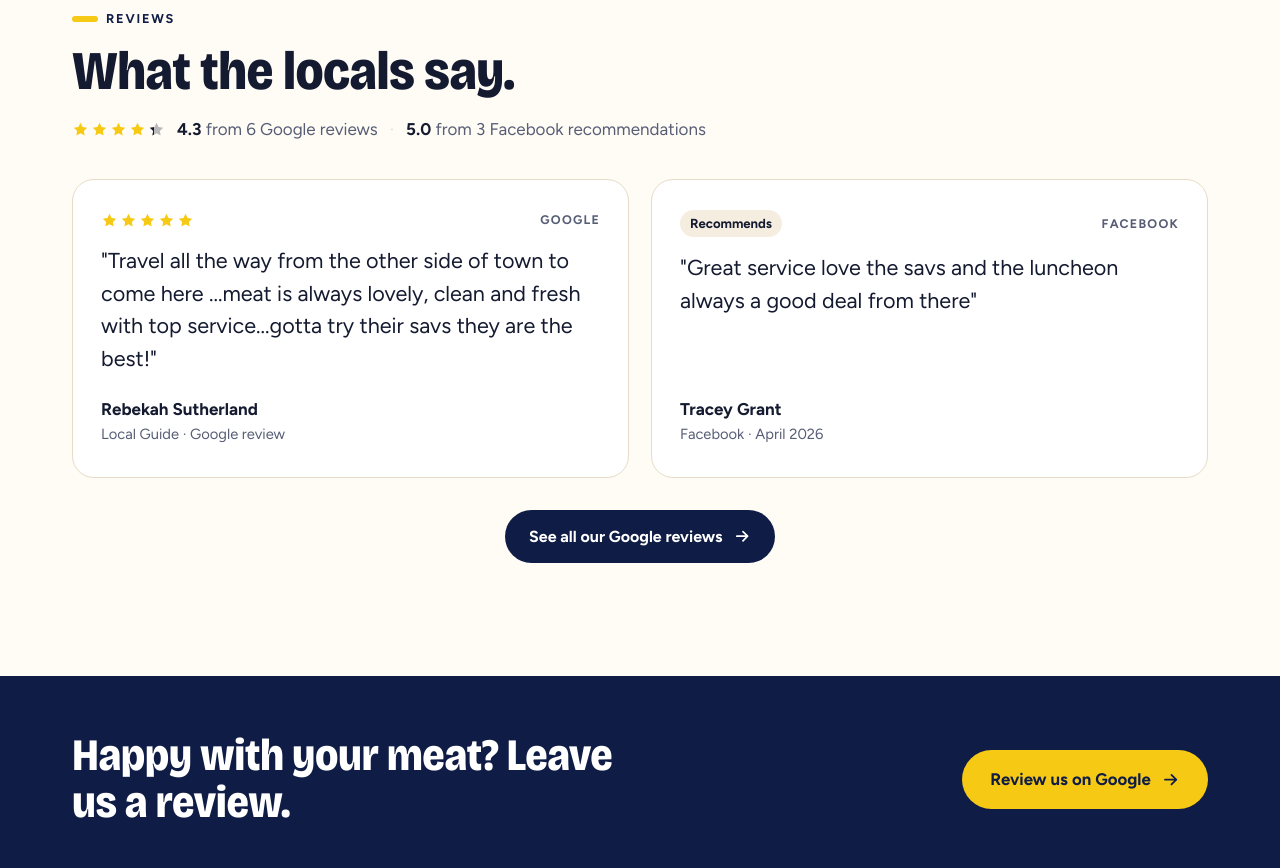
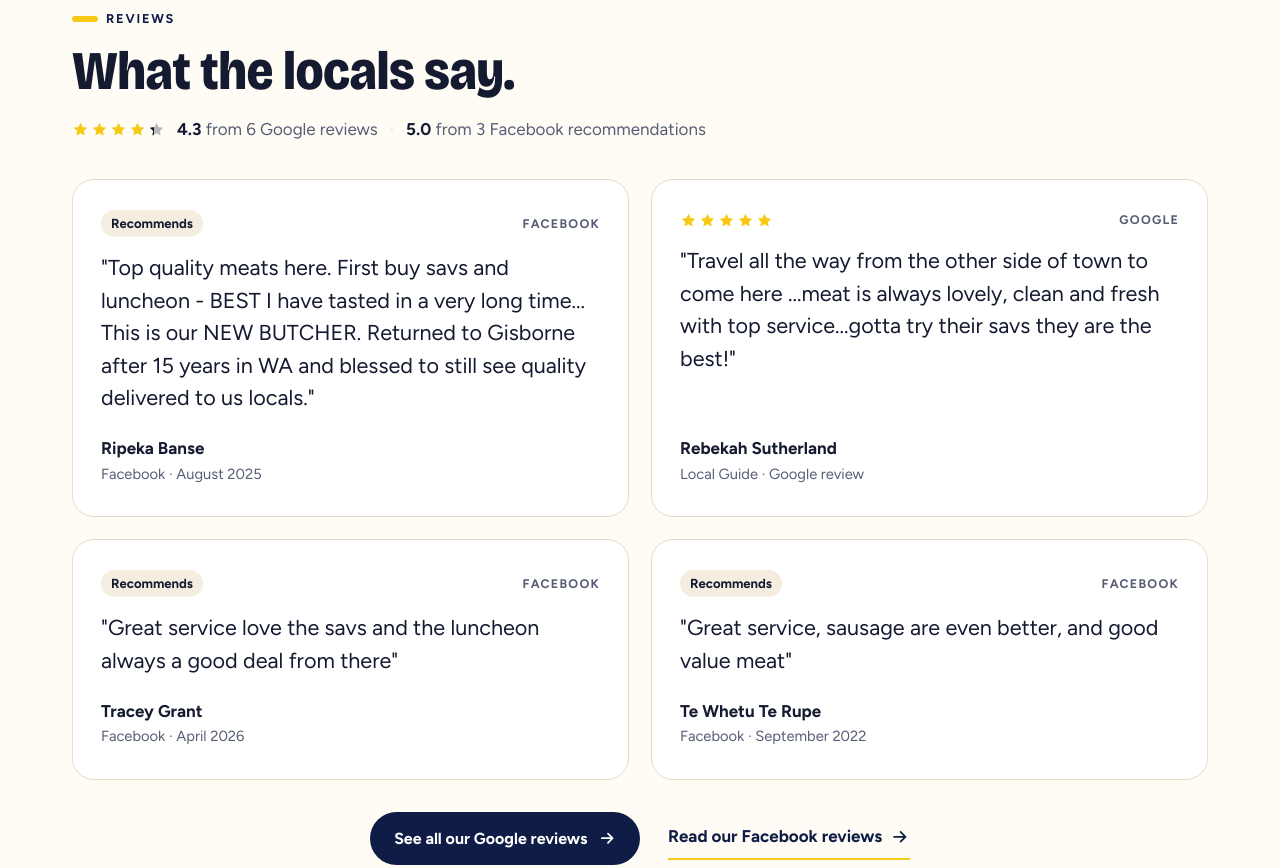
Before and after one commit to scaledsolutionsnz-sketch/london-street-butchery-demo, a plain HTML site: page index.html in a window 1280 px wide. Shown: the part 6912-7780 px from the top of the page. Drawn offline with nearby package versions, Linux system fonts and the light colour scheme.

Commit message:
Add Ripeka Banse and Te Whetu Te Rupe's Facebook reviews
Four written reviews now (three Facebook, one Google), plus a link to the
Facebook reviews tab next to the Google one.

Co-Authored-By: Claude Opus 5.5 <noreply@anthropic.com>

```diff
--- a/index.html
+++ b/index.html
@@ -348,6 +348,11 @@
     </div>
     <div class="reviews">
       <figure class="review pop">
+        <div class="review-top"><span class="rec">Recommends</span><span class="src">Facebook</span></div>
+        <blockquote>"Top quality meats here. First buy savs and luncheon - BEST I have tasted in a very long time... This is our NEW BUTCHER. Returned to Gisborne after 15 years in WA and blessed to still see quality delivered to us locals."</blockquote>
+        <figcaption><strong>Ripeka Banse</strong><span>Facebook · August 2025</span></figcaption>
+      </figure>
+      <figure class="review pop">
         <div class="review-top"><span class="stars" aria-label="5 out of 5 stars"><svg><use href="#i-star"/></svg><svg><use href="#i-star"/></svg><svg><use href="#i-star"/></svg><svg><use href="#i-star"/></svg><svg><use href="#i-star"/></svg></span><span class="src">Google</span></div>
         <blockquote>"Travel all the way from the other side of town to come here ...meat is always lovely, clean and fresh with top service...gotta try their savs they are the best!"</blockquote>
         <figcaption><strong>Rebekah Sutherland</strong><span>Local Guide · Google review</span></figcaption>
@@ -357,8 +362,13 @@
         <blockquote>"Great service love the savs and the luncheon always a good deal from there"</blockquote>
         <figcaption><strong>Tracey Grant</strong><span>Facebook · April 2026</span></figcaption>
       </figure>
+      <figure class="review pop">
+        <div class="review-top"><span class="rec">Recommends</span><span class="src">Facebook</span></div>
+        <blockquote>"Great service, sausage are even better, and good value meat"</blockquote>
+        <figcaption><strong>Te Whetu Te Rupe</strong><span>Facebook · September 2022</span></figcaption>
+      </figure>
     </div>
-    <p class="center pop"><a class="btn btn-navy" href="https://www.google.com/search?q=London+Street+Butchery+Gisborne#lrd=0x6d66784df0d39e2f:0x1c886b2f91eee3c3,1,,,," target="_blank" rel="noopener">See all our Google reviews <svg class="ic"><use href="#i-arrow"/></svg></a></p>
+    <p class="center pop review-links"><a class="btn btn-navy" href="https://www.google.com/search?q=London+Street+Butchery+Gisborne#lrd=0x6d66784df0d39e2f:0x1c886b2f91eee3c3,1,,,," target="_blank" rel="noopener">See all our Google reviews <svg class="ic"><use href="#i-arrow"/></svg></a><a class="link" href="https://www.facebook.com/profile.php?id=100086266177561&amp;sk=reviews" target="_blank" rel="noopener">Read our Facebook reviews <svg class="ic"><use href="#i-arrow"/></svg></a></p>
   </div>
 </section>
 
--- a/styles.css
+++ b/styles.css
@@ -224,6 +224,7 @@ p { margin: 0 0 1em; }
 .review .src { font-size: .78rem; font-weight: 700; letter-spacing: .1em; text-transform: uppercase; color: var(--muted); }
 .review .rec { font-size: .82rem; font-weight: 700; background: var(--bone); border-radius: 999px; padding: 3px 10px; }
 .review blockquote { margin: 0 0 22px; font-size: 1.2rem; line-height: 1.5; }
+.review-links { display: flex; flex-wrap: wrap; justify-content: center; align-items: center; gap: 12px 28px; }
 .rating-line { display: flex; flex-wrap: wrap; align-items: center; gap: 6px 12px; margin: 16px 0 0; color: var(--muted); }
 .rating-line strong { color: var(--ink); }
 .rating-line .dot { color: var(--line); }
```
